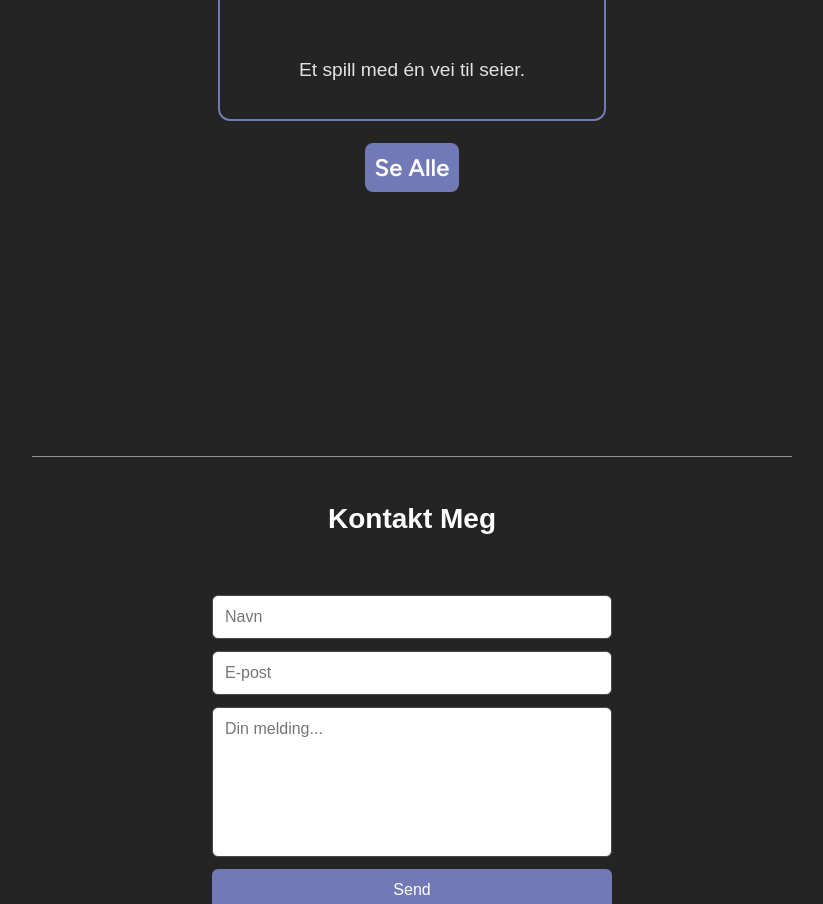
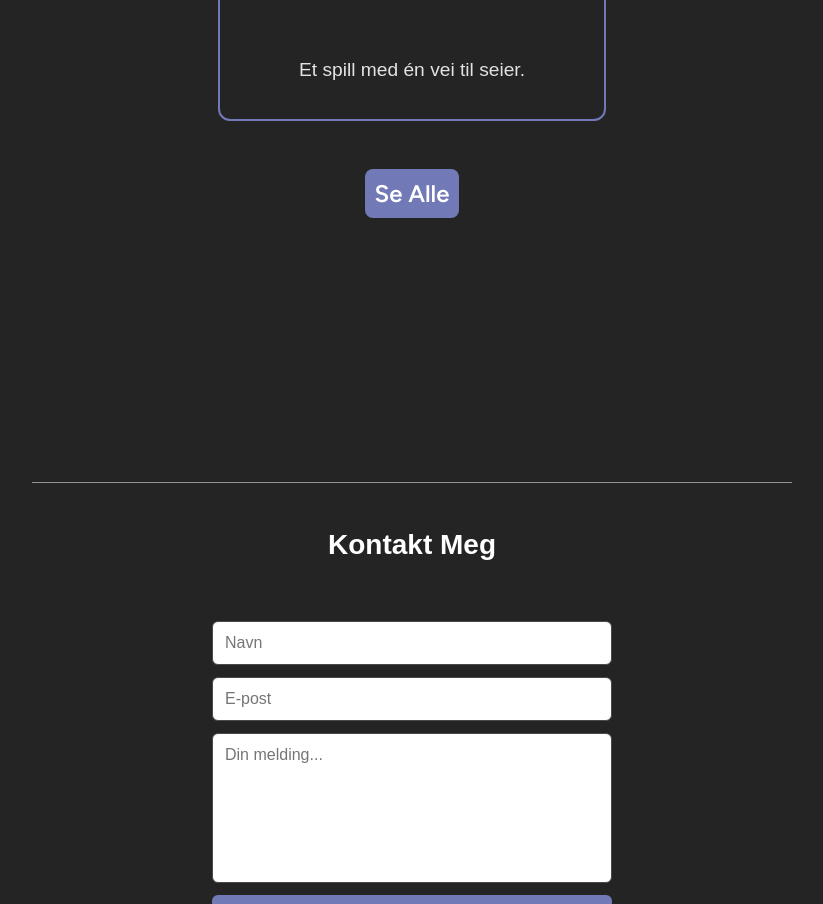
Before and after one commit to Jostein24sfj/react-portefolie, a React (Vite) app: page / in a window 1280 px wide. Shown: the part 3413-4317 px from the top of the page, without its empty margins (228-1051 px from the left). Built offline with nearby package versions, Linux system fonts and the light colour scheme.

Commit message:
added  more padding to .seAlleBtnPosition

```diff
--- a/src/Prosjekter/Prosjekter.css
+++ b/src/Prosjekter/Prosjekter.css
@@ -31,7 +31,7 @@
 }
 
 .seAlleBtnPosition {
-  padding-top: 22px;
+  padding-top: 48px;
 }
 
 .allSections img {
```
